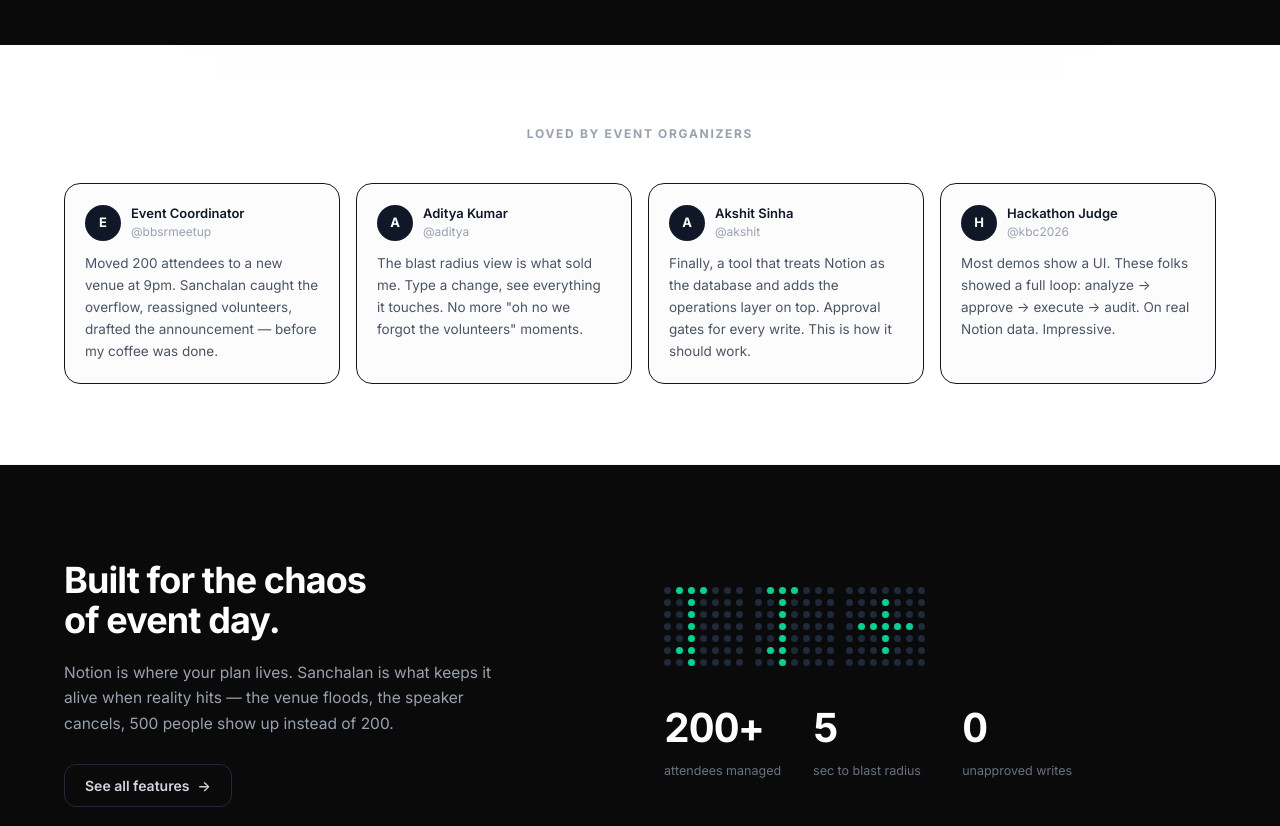
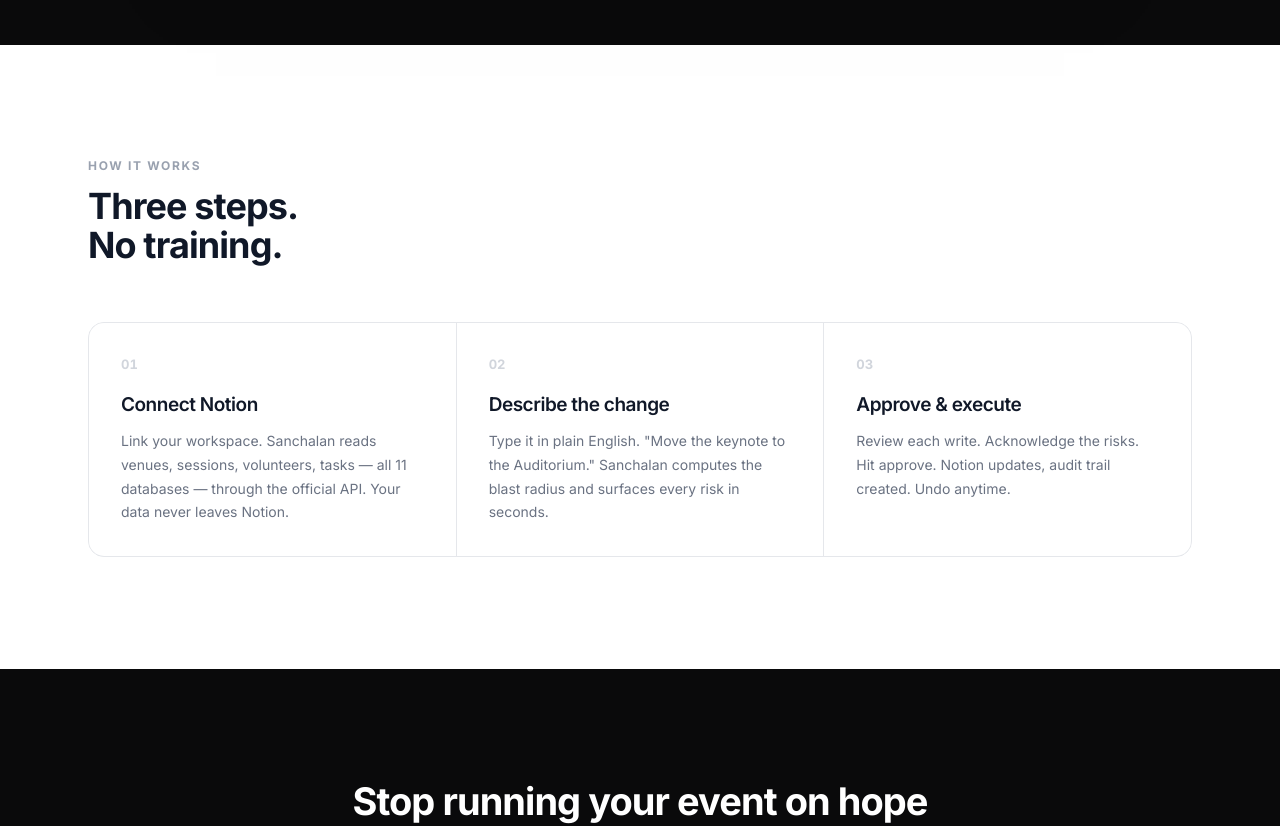
Before and after one commit to lunasticgold-hub/sanchalan, a React (Vite) app: page / in a window 1280 px wide. Shown: the part 1220-2046 px from the top of the page. Built offline with nearby package versions, Linux system fonts and the light colour scheme; no server answers.

Commit message:
Remove fake stats and testimonials from landing

```diff
--- a/src/views/Landing.tsx
+++ b/src/views/Landing.tsx
@@ -1,6 +1,6 @@
 // Sanchalan landing — editorial, Supabase-grade.
 
-import { useEffect, useRef, useState } from 'react';
+import { useEffect, useState } from 'react';
 import Logo from '../components/Logo';
 import { NavLink } from '../lib/nav';
 
@@ -28,29 +28,6 @@
     return () => { cancelled = true; clearTimeout(timer); };
   }, []);
   return { text, done };
-}
-
-function CountUp({ to, suffix = '', dark = false }: { to: number; suffix?: string; dark?: boolean }) {
-  const [n, setN] = useState(0);
-  const ref = useRef<HTMLDivElement>(null);
-  useEffect(() => {
-    const el = ref.current;
-    if (!el) return;
-    const obs = new IntersectionObserver(([e]) => {
-      if (!e.isIntersecting) return;
-      obs.disconnect();
-      const t0 = performance.now(), dur = 1500;
-      const step = (t: number) => {
-        const p = Math.min(1, (t - t0) / dur);
-        setN(Math.round(to * (1 - Math.pow(1 - p, 3))));
-        if (p < 1) requestAnimationFrame(step);
-      };
-      requestAnimationFrame(step);
-    }, { threshold: 0.4 });
-    obs.observe(el);
-    return () => obs.disconnect();
-  }, [to]);
-  return <div ref={ref} className={`text-[40px] font-bold tabular-nums tracking-tight ${dark ? 'text-white' : 'text-gray-900'}`}>{n}{suffix}</div>;
 }
 
 /* ---------- Product mockup ---------- */
@@ -121,44 +98,6 @@
   );
 }
 
-/* ---------- Dotted number visual (like Supabase 111K) ---------- */
-function DottedNumber({ text }: { text: string }) {
-  // 5x7 dot matrix for digits
-  const FONT: Record<string, number[]> = {
-    '0': [0x7E, 0x81, 0x81, 0x81, 0x81, 0x81, 0x7E],
-    '1': [0x00, 0x42, 0x7F, 0x40, 0x00, 0x00, 0x00],
-    '2': [0x42, 0x61, 0x51, 0x49, 0x49, 0x46, 0x00],
-    '+': [0x00, 0x08, 0x08, 0x3E, 0x08, 0x08, 0x00],
-  };
-  const chars = text.split('');
-  return (
-    <div className="flex gap-3">
-      {chars.map((ch, ci) => (
-        <div key={ci} className="grid grid-cols-7 gap-[5px]">
-          {(FONT[ch] ?? FONT['0']).map((col, r) => (
-            <div key={r} className="flex flex-col gap-[5px]">
-              {[6, 5, 4, 3, 2, 1, 0].map((b) => (
-                <div
-                  key={b}
-                  className={`h-[7px] w-[7px] rounded-full ${(col >> b) & 1 ? 'bg-emerald-400' : 'bg-gray-800'}`}
-                />
-              ))}
-            </div>
-          ))}
-        </div>
-      ))}
-    </div>
-  );
-}
-
-/* ---------- Social proof cards ---------- */
-const TWEETS = [
-  { name: 'Event Coordinator', handle: '@bbsrmeetup', text: 'Moved 200 attendees to a new venue at 9pm. Sanchalan caught the overflow, reassigned volunteers, drafted the announcement — before my coffee was done.' },
-  { name: 'Aditya Kumar', handle: '@aditya', text: 'The blast radius view is what sold me. Type a change, see everything it touches. No more "oh no we forgot the volunteers" moments.' },
-  { name: 'Akshit Sinha', handle: '@akshit', text: 'Finally, a tool that treats Notion as the database and adds the operations layer on top. Approval gates for every write. This is how it should work.' },
-  { name: 'Hackathon Judge', handle: '@kbc2026', text: 'Most demos show a UI. These folks showed a full loop: analyze → approve → execute → audit. On real Notion data. Impressive.' },
-];
-
 export default function Landing() {
   return (
     <div className="min-h-screen bg-white text-gray-900 antialiased selection:bg-gray-900 selection:text-white">
@@ -210,53 +149,6 @@
           </div>
           <div className="hero-anim hero-d6 mx-auto mt-16 max-w-4xl">
             <DashboardMock />
-          </div>
-        </div>
-      </section>
-
-      {/* Social proof wall */}
-      <section className="border-b border-gray-100 bg-white px-6 py-20">
-        <div className="mx-auto max-w-6xl">
-          <div className="mb-10 text-center text-[12px] font-bold uppercase tracking-[0.14em] text-gray-400">Loved by event organizers</div>
-          <div className="grid grid-cols-1 gap-4 md:grid-cols-2 lg:grid-cols-4">
-            {TWEETS.map((t) => (
-              <div key={t.handle} className="rounded-2xl border border-gray-150 bg-gray-50/50 p-5">
-                <div className="flex items-center gap-2.5">
-                  <div className="flex h-9 w-9 items-center justify-center rounded-full bg-gray-900 text-[13px] font-bold text-white">
-                    {t.name[0]}
-                  </div>
-                  <div>
-                    <div className="text-[13px] font-semibold text-gray-900">{t.name}</div>
-                    <div className="text-[12px] text-gray-400">{t.handle}</div>
-                  </div>
-                </div>
-                <p className="mt-3 text-[13.5px] leading-relaxed text-gray-600">{t.text}</p>
-              </div>
-            ))}
-          </div>
-        </div>
-      </section>
-
-      {/* Stats — dark editorial */}
-      <section className="bg-[#0a0a0b] px-6 py-24">
-        <div className="mx-auto grid max-w-6xl grid-cols-1 items-center gap-12 lg:grid-cols-2">
-          <div>
-            <h2 className="text-[36px] font-bold leading-[1.1] tracking-tight text-white">Built for the chaos<br />of event day.</h2>
-            <p className="mt-5 max-w-md text-[15.5px] leading-relaxed text-gray-400">
-              Notion is where your plan lives. Sanchalan is what keeps it alive when reality hits —
-              the venue floods, the speaker cancels, 500 people show up instead of 200.
-            </p>
-            <NavLink to="/features" className="mt-7 inline-flex items-center gap-2 rounded-xl border border-gray-800 px-5 py-2.5 text-[14px] font-semibold text-gray-300 transition-all hover:border-gray-700 hover:text-white">
-              See all features <span>→</span>
-            </NavLink>
-          </div>
-          <div className="flex flex-col items-start gap-8">
-            <DottedNumber text="11+" />
-            <div className="grid grid-cols-3 gap-8">
-              <div><CountUp to={200} suffix="+" dark /><div className="mt-1 text-[12.5px] text-gray-500">attendees managed</div></div>
-              <div><CountUp to={5} dark /><div className="mt-1 text-[12.5px] text-gray-500">sec to blast radius</div></div>
-              <div><CountUp to={0} dark /><div className="mt-1 text-[12.5px] text-gray-500">unapproved writes</div></div>
-            </div>
           </div>
         </div>
       </section>
```
Also changed, not shown: 5 other files (tests, documents, lock files or other folders).
